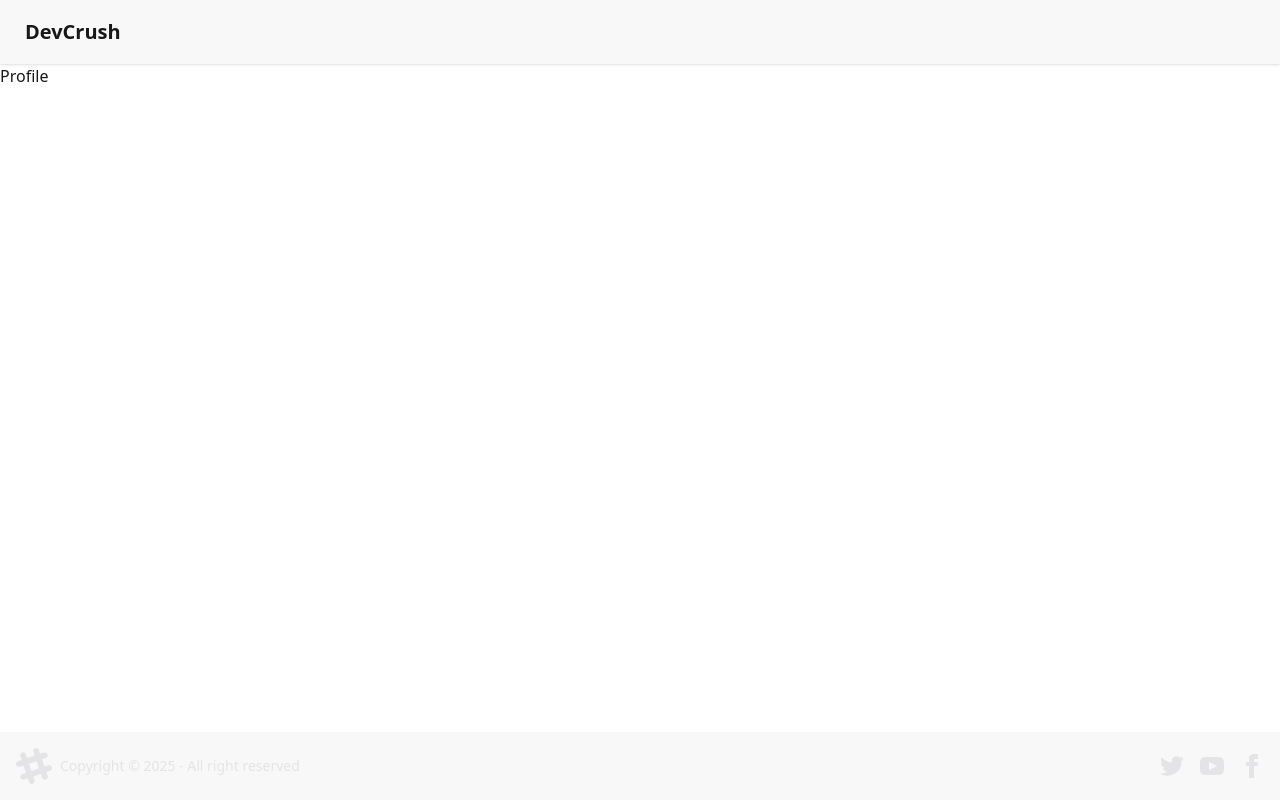
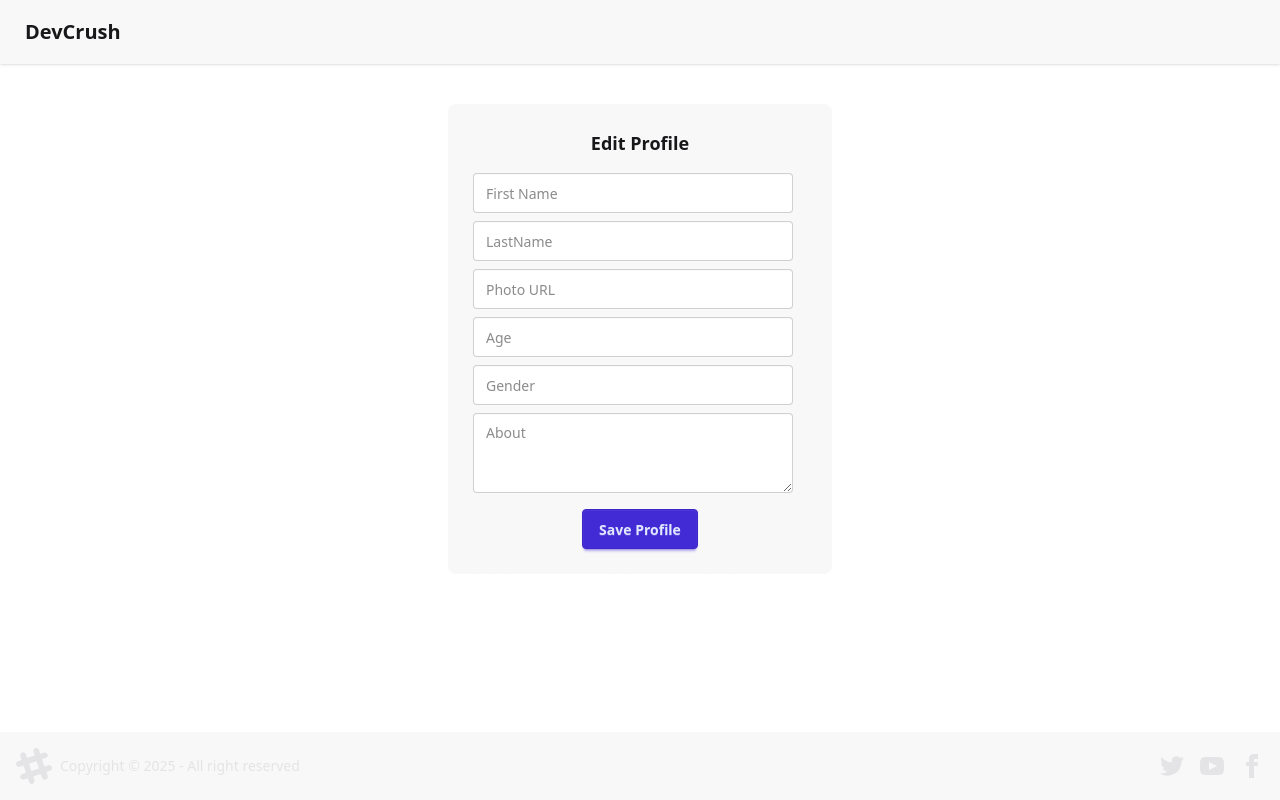
Before and after one commit to Dilesh333/DevCrush-Frontend, a React (Vite) app: page /profile in a window 1280 px wide. Built offline with nearby package versions, Linux system fonts and the light colour scheme; no server answers.

Commit message:
creating feed page and profile page

```diff
--- a/src/components/Feed.jsx
+++ b/src/components/Feed.jsx
@@ -1,9 +1,32 @@
-import React from 'react'
+import axios from "axios";
+import React, { useEffect } from "react";
+import { BASE_URL } from "../utils/constants";
+import { useDispatch, useSelector } from "react-redux";
+import { addFeed } from "../utils/feedSlice";
+import UserCard from "./UserCard";
 
 const Feed = () => {
-  return (
-    <div>Feed</div>
-  )
-}
+  const feed = useSelector((store) => store.feed);
+  const dispatch = useDispatch();
 
-export default Feed
+  const getFeed = async () => {
+    if (feed) return;
+    try {
+      const res = await axios.get(BASE_URL + "/feed", {
+        withCredentials: true,
+      });
+      dispatch(addFeed(res.data));
+    } catch {
+      console.log(error);
+    }
+  };
+
+  useEffect(() => {
+    getFeed();
+  }, []);
+  return feed && (<div>
+    <UserCard user= {feed[6]}/>
+  </div>)
+};
+
+export default Feed;
--- a/src/components/Login.jsx
+++ b/src/components/Login.jsx
@@ -6,8 +6,8 @@ import { useNavigate } from "react-router-dom";
 import { BASE_URL } from "../utils/constants";
 
 const Login = () => {
-  const [emailId, setEmailId] = useState("");
-  const [password, setPassword] = useState("");
+  const [emailId, setEmailId] = useState("dilesh@gmail.com");
+  const [password, setPassword] = useState("Dilesh@123");
   const [error, setError] = useState("");
 
   const dispatch = useDispatch();
--- a/src/components/Profile.jsx
+++ b/src/components/Profile.jsx
@@ -1,9 +1,14 @@
-import React from 'react'
+import React from "react";
+import ProfileCard from "./ProfileCard";
+import UserCard from "./UserCard";
 
 const Profile = () => {
   return (
-    <div>Profile</div>
-  )
-}
+    <div>
+      <ProfileCard/>
 
-export default Profile
+    </div>
+  );
+};
+
+export default Profile;
--- /dev/null
+++ b/src/components/ProfileCard.jsx
@@ -0,0 +1,40 @@
+import React from "react";
+
+const ProfileCard = () => {
+  return (
+    <>
+      <div className="flex justify-center items-center mt-10">
+        <div className="card card-dash bg-base-200 w-96">
+          <div className="card-body flex items-center">
+            <h2 className="card-title text-lg">Edit Profile</h2>
+           <div className="flex flex-col gap-2 w-full my-2">
+             <input type="text" className="input" placeholder="First Name" onChange={(e) => e.target.value}/>
+            <input type="text" className="input" placeholder="LastName" />
+            <input type="text" className="input" placeholder="Photo URL" />
+            <input type="text" className="input" placeholder="Age" />
+            <input
+              type="text"
+              className="input"
+              placeholder="Gender"
+              list="browsers"
+            />
+            <datalist id="browsers">
+              <option value="Male"></option>
+              <option value="Female"></option>
+              <option value="Others"></option>
+            </datalist>
+            <textarea className="textarea" placeholder="About"></textarea>
+           </div>
+            <div className="card-actions justify-end">
+              <button className="btn btn-primary">Save Profile</button>
+            </div>
+          </div>
+        </div>
+      </div>
+
+    </>
+
+  );
+};
+
+export default ProfileCard;
--- /dev/null
+++ b/src/components/UserCard.jsx
@@ -0,0 +1,31 @@
+import React from "react";
+
+const UserCard = ({ user }) => {
+  const { firstName, lastName, age, photoUrl, about, gender } = user;
+
+  return (
+    <div className="flex justify-center mt-10">
+      <div className="relative w-80 h-[450px] rounded-2xl shadow-lg overflow-hidden">
+        {/* Profile Image */}
+        <img
+          src={photoUrl}
+          alt={`Profile photo of ${firstName}`}
+          className="w-full h-full object-cover"
+        />
+
+        {/* Gradient overlay */}
+        <div className="absolute inset-0 bg-gradient-to-t from-black/70 via-black/20 to-transparent" />
+
+        {/* Text at bottom */}
+        <div className="absolute bottom-10 left-0 w-full p-4 text-white">
+          <h2 className="text-2xl font-bold">
+            {firstName} {lastName}, {age}, {gender}
+          </h2>
+          <p className="text-sm opacity-90">{about}</p>
+        </div>
+      </div>
+    </div>
+  );
+};
+
+export default UserCard;
--- a/src/utils/appStore.js
+++ b/src/utils/appStore.js
@@ -1,9 +1,11 @@
 import { configureStore } from "@reduxjs/toolkit";
 import userReducer  from "./userSlice"
+import feedReducer from "./feedSlice"
 
 const appStore = configureStore({
   reducer:{
     user : userReducer,
+    feed : feedReducer,
   },
 });
 
--- /dev/null
+++ b/src/utils/feedSlice.js
@@ -0,0 +1,17 @@
+import { createSlice } from "@reduxjs/toolkit";
+
+const feedSlice = createSlice({
+  name: "feed",
+  initialState: null,
+  reducers: {
+    addFeed: (state, action) => {
+      return action.payload;
+    },
+    removeFeed: (state, action) => {
+      return null;
+    },
+  },
+});
+
+export const {addFeed, removeFeed} = feedSlice.actions
+export default feedSlice.reducer
```
